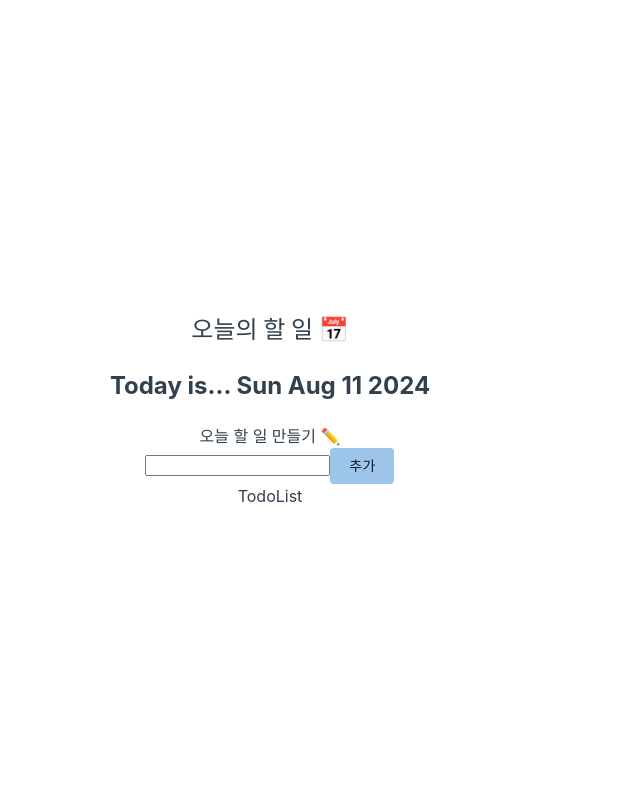
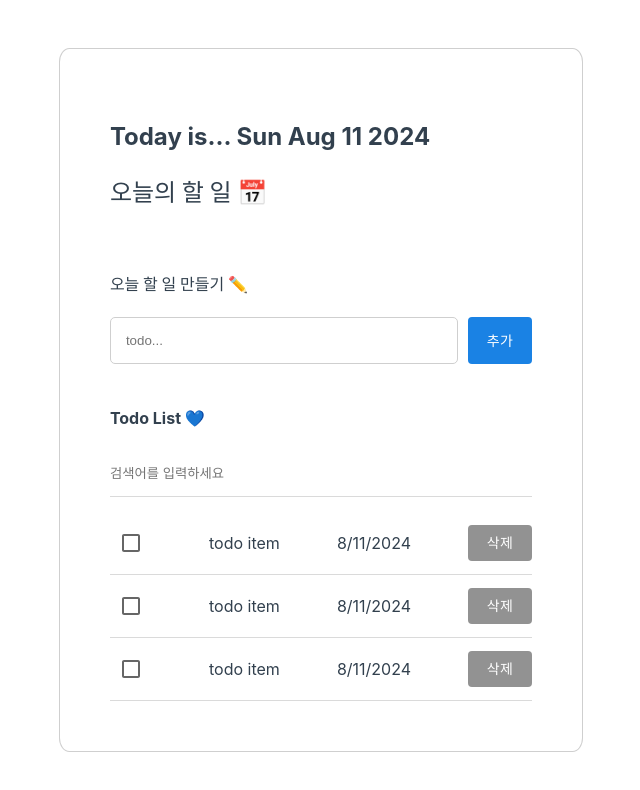
Before and after one commit to Jihye817/React-Study, a React (Vite) app: page /todo in a window 1280 px wide. Shown: the top 790 px of the page, without its empty margins (370-1010 px from the left). Built offline with nearby package versions, Linux system fonts and the light colour scheme.

Commit message:
todolist 페이지 구성

```diff
--- a/src/assets/components/TodoHeader.tsx
+++ b/src/assets/components/TodoHeader.tsx
@@ -1,8 +1,8 @@
 const TodoHeader = () => {
   return (
-    <div>
+    <div className="header_container">
+      <h2>Today is... {new Date().toDateString()}</h2>
       <h2>오늘의 할 일 📅</h2>
-      <h2>Today is... {new Date().toDateString()}</h2>
     </div>
   );
 };
--- a/src/assets/components/TodoInput.tsx
+++ b/src/assets/components/TodoInput.tsx
@@ -2,10 +2,10 @@ import { Button } from "@mui/material";
 
 const TodoInput = () => {
   return (
-    <div>
-      <div>오늘 할 일 만들기 ✏️</div>
-      <div>
-        <input />
+    <div className="todo_input_container">
+      <h4>오늘 할 일 만들기 ✏️</h4>
+      <div className="todo_input_wrap">
+        <input placeholder="todo..."/>
         <Button variant="contained" disableElevation>
           추가
         </Button>
--- /dev/null
+++ b/src/assets/components/TodoItem.tsx
@@ -0,0 +1,17 @@
+import { Button, Checkbox } from "@mui/material";
+import "../styles/TodoListPage.css";
+
+const TodoItem = () => {
+  return (
+    <div className="todo_item_wrap">
+      <Checkbox />
+      <div>todo item</div>
+      <div>
+        {new Date().toLocaleDateString()}
+      </div>
+      <Button variant="contained" disableElevation className="btn_grey">삭제</Button>
+    </div>
+  );
+};
+
+export default TodoItem;
--- /dev/null
+++ b/src/assets/components/TodoList.tsx
@@ -0,0 +1,15 @@
+import TodoItem from "./TodoItem";
+
+const TodoList = () => {
+  return (
+    <div className="todo_list_container">
+      <h4>Todo List 💙</h4>
+      <input placeholder="검색어를 입력하세요" />
+      <TodoItem />
+      <TodoItem />
+      <TodoItem />
+    </div>
+  );
+};
+
+export default TodoList;
--- a/src/assets/pages/FrontPage.tsx
+++ b/src/assets/pages/FrontPage.tsx
@@ -18,7 +18,6 @@ const FrontPage = () => {
       <Button
         variant="contained"
         disableElevation
-        color="primary"
         onClick={todo}
       >
         📅 Todo 어플 제작
--- a/src/assets/pages/TodoListPage.tsx
+++ b/src/assets/pages/TodoListPage.tsx
@@ -1,13 +1,26 @@
+import { ThemeProvider } from "@emotion/react";
 import TodoHeader from "../components/TodoHeader";
 import TodoInput from "../components/TodoInput";
+import TodoList from "../components/TodoList";
+import { createTheme } from "@mui/material";
 
 const TodoListPage = () => {
+  const theme = createTheme({
+    palette: {
+      primary: {
+        main: "#1a82e4",
+      },
+    },
+  });
+
   return (
-    <>
-      <TodoHeader />
-      <TodoInput />
-      <div>TodoList</div>
-    </>
+    <ThemeProvider theme={theme}>
+      <div className="todo_container">
+        <TodoHeader />
+        <TodoInput />
+        <TodoList />
+      </div>
+    </ThemeProvider>
   );
 };
 
--- /dev/null
+++ b/src/assets/styles/TodoListPage.css
@@ -0,0 +1,53 @@
+.todo_container {
+  max-width: 500px;
+  width: 100%;
+  border: 1px solid #cfcfcf;
+  border-radius: 2%;
+  padding: 50px;
+  display: flex;
+  flex-direction: column;
+  gap: 20px;
+}
+
+.header_container {
+  text-align: left;
+}
+
+.todo_input_container {
+  text-align: left;
+}
+.todo_input_wrap{
+  display: flex;
+  width: 100%;
+}
+.todo_input_container input {
+  border: 1px solid #cfcfcf;
+  border-radius: 5px;
+  width: 100%;
+  margin-right: 10px;
+  padding: 15px;
+}
+
+.todo_list_container{
+  text-align: left;
+}
+.todo_list_container input {
+  margin-bottom: 15px;
+  width: 100%;
+  border: none;
+  border-bottom: 1px solid #dadada;
+  padding: 15px 0px;
+}
+
+.todo_item_wrap {
+  display: flex;
+  justify-content: space-between;
+  padding: 10px 0px;
+  align-items: center;
+  border-bottom: 1px solid #dadada;
+}
+
+.btn_grey {
+  color: #fff !important;
+  background-color: #929292 !important;
+}
--- a/src/main.tsx
+++ b/src/main.tsx
@@ -2,42 +2,12 @@ import { StrictMode } from "react";
 import { createRoot } from "react-dom/client";
 import App from "./App.tsx";
 import "./index.css";
-import { createTheme, ThemeProvider } from "@mui/material";
 import { BrowserRouter } from "react-router-dom";
-
-const theme = createTheme({
-  palette: {
-    primary: {
-      main: "#9cc5e9",
-    },
-  },
-  components: {
-    MuiTouchRipple: {
-      styleOverrides: {
-        ripple: {
-          color: "#fff",
-        },
-      },
-    },
-    MuiButton: {
-      styleOverrides: {
-        root: {
-          background: "#9cc5e9",
-          "&:hover": {
-            backgroundColor: "#9cc5e9",
-          },
-        },
-      },
-    },
-  },
-});
 
 createRoot(document.getElementById("root")!).render(
   <StrictMode>
     <BrowserRouter>
-      <ThemeProvider theme={theme}>
-        <App />
-      </ThemeProvider>
+      <App />
     </BrowserRouter>
   </StrictMode>
 );
```
